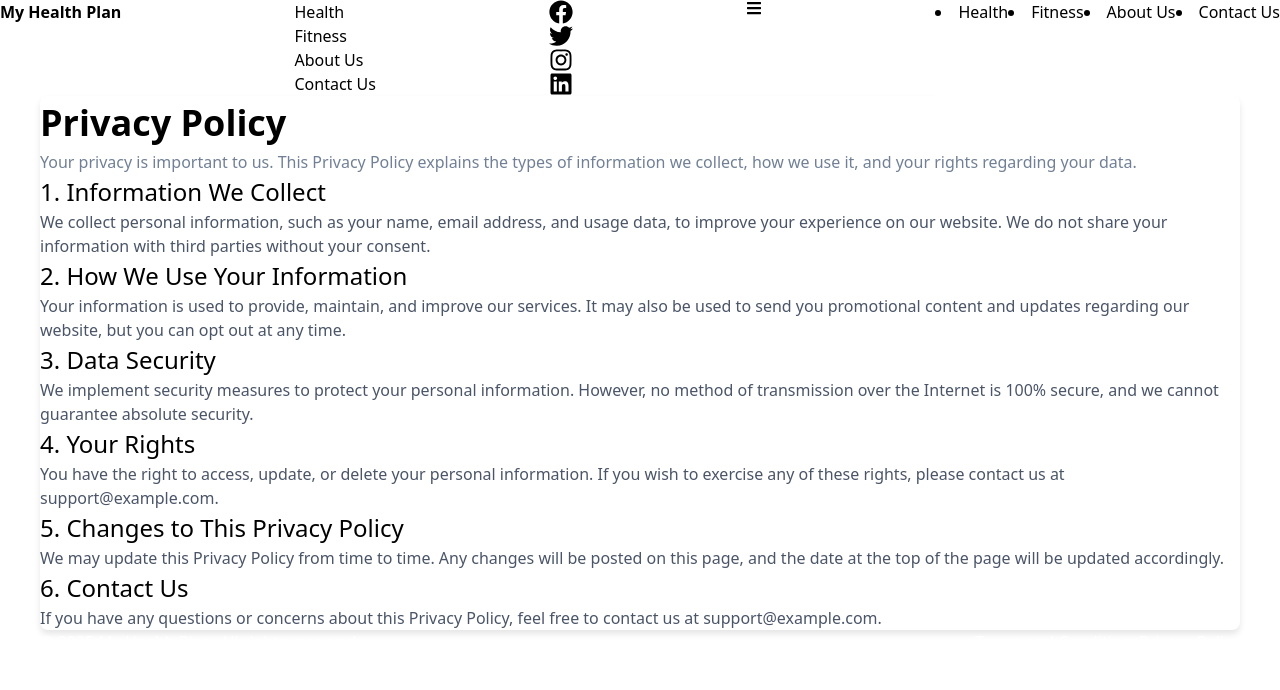
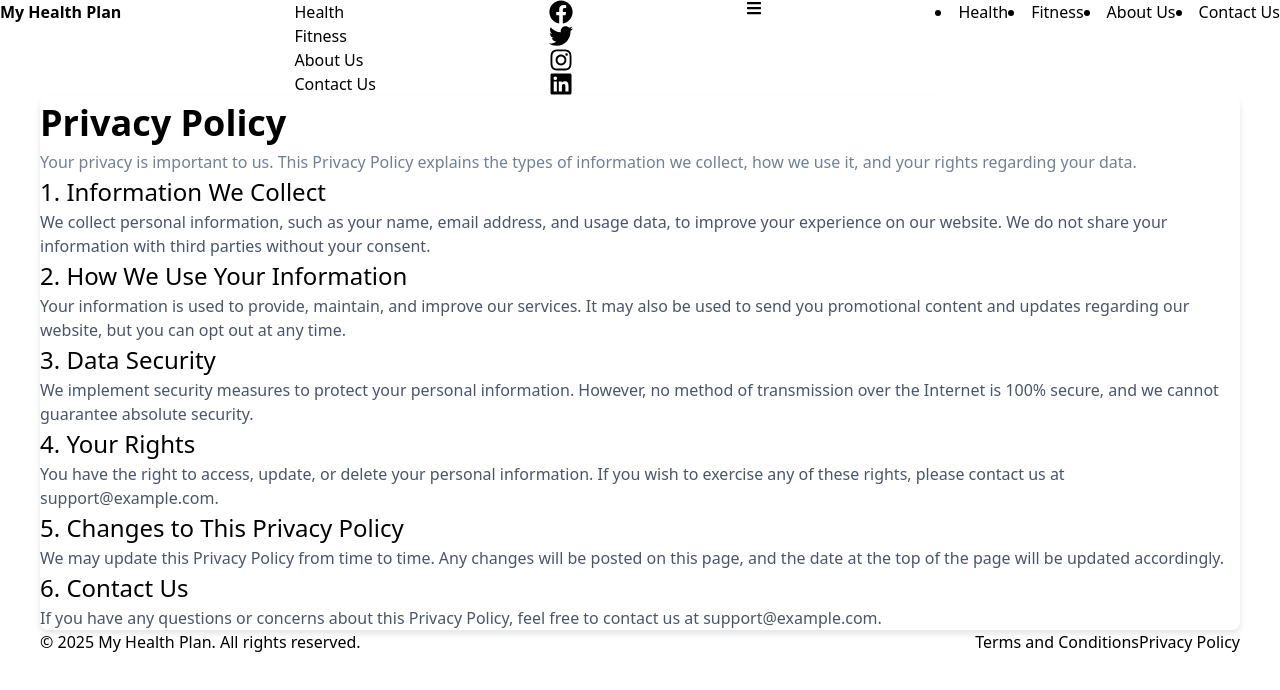
Before and after one commit to AakibAnsarime/healthplan-blog, a React (Vite) app: page /privacy-policy in a window 1280 px wide. Shown: the top 690 px of the page. Built offline with nearby package versions, Linux system fonts and the light colour scheme.

Commit message:
footer update

```diff
--- a/src/Footer.jsx
+++ b/src/Footer.jsx
@@ -3,11 +3,11 @@ import { Link } from 'react-router-dom';
 
 const Footer = () => {
   return (
-    <footer className="bg-gray-800 text-white py-8">
+    <footer className="bg-green-400 py-8">
       <div className="container mx-auto px-8">
         <div className="flex flex-col md:flex-row items-center justify-between">
           {/* Footer Text */}
-          <p className="text-center md:text-left text-sm mb-4 md:mb-0">
+          <p className="text-center md:text-left text-l mb-4 md:mb-0">
             &copy; {new Date().getFullYear()} My Health Plan. All rights reserved.
           </p>
 
@@ -15,13 +15,13 @@ const Footer = () => {
           <div className="text-center md:text-right">
             <Link
               to="/terms-and-conditions"
-              className="text-blue-400 hover:text-blue-500 transition duration-200 ease-in-out text-sm"
+              className="hover:text-white transition duration-200 ease-in-out text-l"
             >
               Terms and Conditions
             </Link>
             <Link
               to="/privacy-policy"
-              className="text-blue-400 hover:text-blue-500 transition duration-200 ease-in-out text-sm ml-4"
+              className="hover:text-white transition duration-200 ease-in-out text-l ml-4"
             >
               Privacy Policy
             </Link>
```
